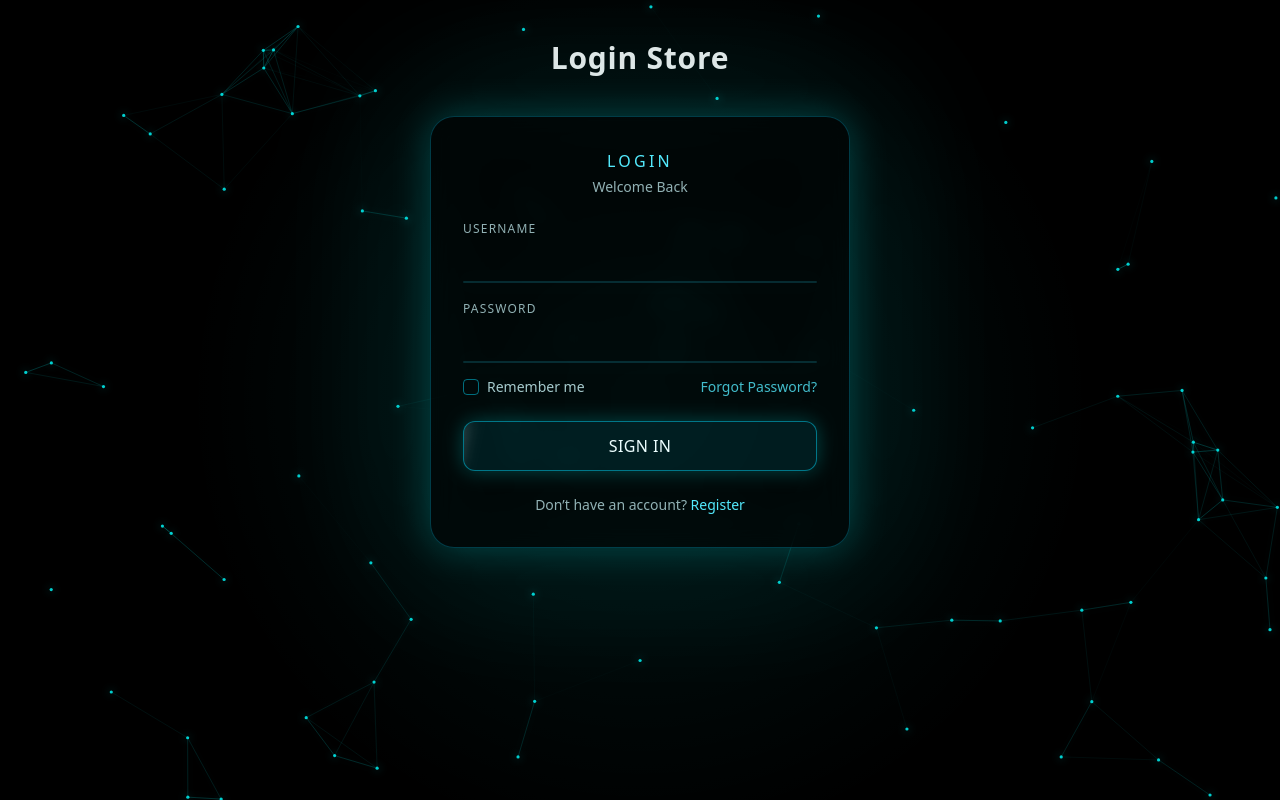
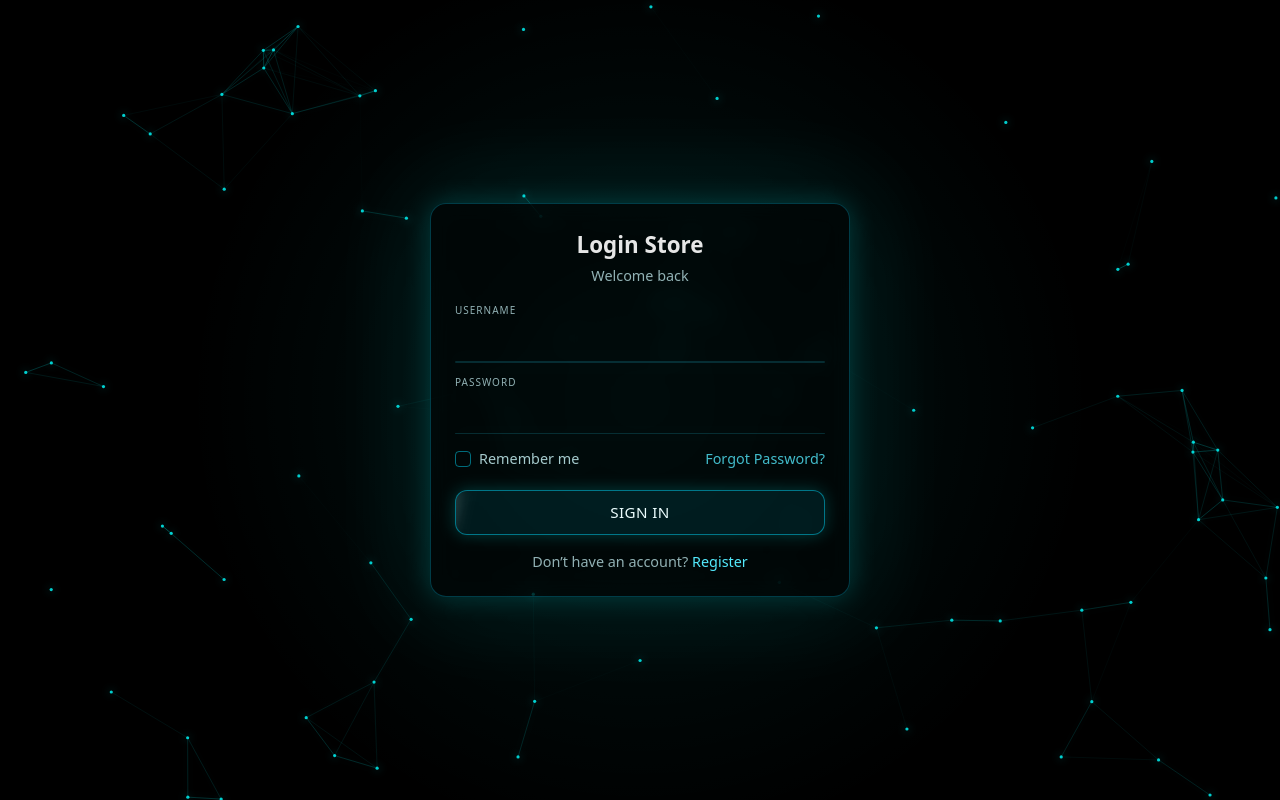
Before and after one commit to TrinhThinh2004/ShopQuanAo, a React (Vite) app in the folder frontend/: page /dang-nhap in a window 1280 px wide. Built offline with nearby package versions, Linux system fonts and the light colour scheme.

Commit message:
fix Login

```diff
--- a/frontend/src/pages/auth/Login.tsx
+++ b/frontend/src/pages/auth/Login.tsx
@@ -1,163 +1,68 @@
-import { useEffect, useRef } from "react";
-type Node = { x: number; y: number; vx: number; vy: number };
+// src/pages/Login.tsx
+import CanvasPolygons from "./_Components/CanvasPolygons";
 
 export default function Login() {
-  const canvasRef = useRef<HTMLCanvasElement | null>(null);
-  const rafRef = useRef<number | null>(null);
-  const nodesRef = useRef<Node[]>([]); // ✅ thay cho useState
+  return (
+    <div className="relative min-h-svh w-full overflow-hidden bg-black text-cyan-100">
+      {/* Nền đa giác động */}
+      <CanvasPolygons />
 
-  useEffect(() => {
-    const canvas = canvasRef.current!;
-    const ctx = canvas.getContext("2d")!;
-    let w = (canvas.width = canvas.offsetWidth);
-    let h = (canvas.height = canvas.offsetHeight);
-
-    const DPI = window.devicePixelRatio || 1;
-    canvas.width = w * DPI;
-    canvas.height = h * DPI;
-    ctx.scale(DPI, DPI);
-
-    const N = Math.round((w * h) / 12000);
-    const speed = 0.4;
-    const rnd = (min: number, max: number) => Math.random() * (max - min) + min;
-
-    // khởi tạo nodes vào ref, KHÔNG dùng setState
-    nodesRef.current = Array.from({ length: N }, () => ({
-      x: rnd(0, w),
-      y: rnd(0, h),
-      vx: rnd(-speed, speed),
-      vy: rnd(-speed, speed),
-    }));
-
-    const draw = () => {
-      ctx.clearRect(0, 0, w, h);
-
-      ctx.fillStyle = "rgba(0, 255, 255, 0.8)";
-      ctx.shadowColor = "rgba(0, 255, 255, 0.6)";
-      ctx.shadowBlur = 8;
-      const maxDist = Math.min(w, h) * 0.15;
-
-      // dùng nodesRef.current
-      const nodes = nodesRef.current;
-
-      for (const n of nodes) {
-        n.x += n.vx;
-        n.y += n.vy;
-        if (n.x < 0 || n.x > w) n.vx *= -1;
-        if (n.y < 0 || n.y > h) n.vy *= -1;
-
-        ctx.beginPath();
-        ctx.arc(n.x, n.y, 1.6, 0, Math.PI * 2);
-        ctx.fill();
-      }
-
-      for (let i = 0; i < nodes.length; i++) {
-        for (let j = i + 1; j < nodes.length; j++) {
-          const a = nodes[i],
-            b = nodes[j];
-          const d = Math.hypot(a.x - b.x, a.y - b.y);
-          if (d < maxDist) {
-            const alpha = 1 - d / maxDist;
-            ctx.strokeStyle = `rgba(0,255,255,${0.25 * alpha})`;
-            ctx.lineWidth = 1;
-            ctx.beginPath();
-            ctx.moveTo(a.x, a.y);
-            ctx.lineTo(b.x, b.y);
-            ctx.stroke();
-          }
-        }
-      }
-
-      rafRef.current = requestAnimationFrame(draw);
-    };
-
-    draw();
-
-    const onResize = () => {
-      w = canvas.offsetWidth;
-      h = canvas.offsetHeight;
-      const dpi = window.devicePixelRatio || 1;
-      canvas.width = w * dpi;
-      canvas.height = h * dpi;
-      ctx.setTransform(dpi, 0, 0, dpi, 0, 0);
-    };
-    window.addEventListener("resize", onResize);
-
-    return () => {
-      if (rafRef.current) cancelAnimationFrame(rafRef.current);
-      window.removeEventListener("resize", onResize);
-    };
-  }, []);
-
-  // ... phần JSX giữ nguyên
-  return (
-    <div className="relative min-h-screen w-full overflow-hidden bg-black text-cyan-100">
-      {/* moving polygon background */}
-      <canvas
-        ref={canvasRef}
-        className="absolute inset-0 h-full w-full"
-        aria-hidden
-      />
-
-      {/* subtle vignette */}
+      {/* Vignette nhẹ */}
       <div className="pointer-events-none absolute inset-0 bg-[radial-gradient(circle_at_center,rgba(0,255,255,0.08),transparent_60%)]" />
 
-      {/* title */}
-      <div className="relative z-10 flex justify-center pt-10">
-        <h1 className="select-none text-3xl font-semibold tracking-wide text-white/90">
+      {/* Căn giữa dọc/ngang cho cân đối */}
+      <div className="relative z-10 grid min-h-svh place-items-center px-4">
+        <section className="relative w-[min(92svw,360px)] md:w-[min(70svw,420px)]">
+          <div className="rounded-2xl border border-cyan-500/30 bg-black/40 p-5 md:p-6 backdrop-blur-md shadow-[0_0_28px_rgba(0,255,255,0.22)]">
+            {/* Title */}
+            <h1 className="mb-1 text-center text-[clamp(1.1rem,3.4vw,1.4rem)] font-semibold text-white/90">
               Login Store
             </h1>
-      </div>
-
-      {/* card */}
-      <div className="relative z-10 mx-auto mt-10 w-[90%] max-w-[420px]">
-        <div className="rounded-3xl border border-cyan-500/30 bg-black/40 p-8 backdrop-blur-md shadow-[0_0_40px_rgba(0,255,255,0.25)]">
-          <h2 className="mb-1 text-center text-cyan-300 tracking-[0.2em]">
-            LOGIN
-          </h2>
-          <p className="mb-6 text-center text-sm text-cyan-100/70">
-            Welcome Back
+            <p className="mb-4 text-center text-[clamp(.8rem,2.4vw,.9rem)] text-cyan-100/70">
+              Welcome back
             </p>
 
             {/* Username */}
-          <label className="mb-1 block text-xs uppercase tracking-widest text-cyan-100/70">
+            <label className="mb-1 block text-[10px] uppercase tracking-widest text-cyan-100/70">
               Username
             </label>
-          <div className="relative mb-5">
+            <div className="relative mb-3.5">
               <input
                 type="text"
+                autoComplete="username"
                 className="peer input-neon w-full rounded-md bg-transparent px-0 py-2
-               text-cyan-50 placeholder:text-cyan-200/30 caret-neon text-neon
-               selection:bg-cyan-500/20"
+                           text-[clamp(.9rem,2.6vw,.95rem)] text-cyan-50 placeholder:text-cyan-200/30
+                           caret-neon text-neon selection:bg-cyan-500/20"
                 placeholder=" "
               />
-            <span className="uline-track"></span>
-            {/* chạy khi focus */}
-            <span className="uline-sweep peer-focus:animate-uline"></span>
+              <span className="uline-track uline-slim"></span>
+              <span className="uline-sweep uline-slim peer-focus:animate-uline"></span>
             </div>
 
             {/* Password */}
-          <label className="mb-1 block text-xs uppercase tracking-widest text-cyan-100/70">
+            <label className="mb-1 block text-[10px] uppercase tracking-widest text-cyan-100/70">
               Password
             </label>
             <div className="relative mb-4">
               <input
                 type="password"
+                autoComplete="current-password"
                 className="peer input-neon w-full rounded-md bg-transparent px-0 py-2
-               text-cyan-50 placeholder:text-cyan-200/30 caret-neon text-neon
-               selection:bg-cyan-500/20"
+                           text-[clamp(.9rem,2.6vw,.95rem)] text-cyan-50 placeholder:text-cyan-200/30
+                           caret-neon text-neon selection:bg-cyan-500/20"
                 placeholder=" "
               />
-            <span className="uline-track"></span>
-            <span className="uline-sweep peer-focus:animate-uline"></span>
+              <span className="uline-track uline-slim"></span>
+              <span className="uline-sweep uline-slim peer-focus:animate-uline"></span>
             </div>
 
             {/* options */}
-          <div className="mb-6 flex items-center justify-between text-sm">
+            <div className="mb-5 flex items-center justify-between text-[clamp(.82rem,2.4vw,.9rem)]">
               <label className="inline-flex select-none items-center gap-2">
                 <input
                   type="checkbox"
-                className="h-4 w-4 appearance-none rounded-[4px] border border-cyan-400/50 bg-transparent checked:bg-cyan-400 checked:shadow-[0_0_10px_rgba(0,255,255,0.8)]"
+                  className="h-4 w-4 appearance-none rounded-[4px] border border-cyan-400/50 bg-transparent
+                             checked:bg-cyan-400 checked:shadow-[0_0_8px_rgba(0,255,255,0.8)]"
                 />
                 <span className="text-cyan-100/80">Remember me</span>
               </label>
@@ -166,15 +71,21 @@ export default function Login() {
               </button>
             </div>
 
-          {/* button */}
-          <button className="group relative w-full overflow-hidden rounded-xl border border-cyan-400/50 bg-cyan-400/10 px-6 py-3 font-medium tracking-wide text-cyan-50 shadow-[0_0_20px_rgba(0,255,255,0.25)] transition-colors hover:bg-cyan-400/20">
+            {/* CTA */}
+            <button
+              className="group relative w-full overflow-hidden rounded-xl border border-cyan-400/50
+                         bg-cyan-400/10 px-5 py-2.5 text-[clamp(.9rem,2.6vw,.95rem)] font-medium tracking-wide text-cyan-50
+                         shadow-[0_0_16px_rgba(0,255,255,0.22)] transition-colors hover:bg-cyan-400/20"
+            >
               <span className="relative z-10">SIGN IN</span>
-            {/* sweep light */}
-            <span className="pointer-events-none absolute inset-y-0 -left-1/3 w-1/3 -skew-x-12 bg-white/20 blur-sm transition-transform duration-500 group-hover:translate-x-[250%]" />
+              <span
+                className="pointer-events-none absolute inset-y-0 -left-1/3 w-1/3 -skew-x-12 bg-white/20 blur-sm
+                               transition-transform duration-500 group-hover:translate-x-[250%]"
+              />
             </button>
 
             {/* footer */}
-          <p className="mt-6 text-center text-sm text-cyan-100/70">
+            <p className="mt-4 text-center text-[clamp(.82rem,2.4vw,.9rem)] text-cyan-100/70">
               Don’t have an account?{" "}
               <a className="text-cyan-300 hover:underline" href="/dang-ky">
                 Register
@@ -182,8 +93,9 @@ export default function Login() {
             </p>
           </div>
 
-        {/* glowing frame */}
-        <div className="pointer-events-none absolute inset-0 -z-10 rounded-3xl blur-2xl [box-shadow:0_0_120px_20px_rgba(0,255,255,0.15)]" />
+          {/* outer glow gọn */}
+          <div className="pointer-events-none absolute inset-0 -z-10 rounded-2xl blur-xl [box-shadow:0_0_80px_14px_rgba(0,255,255,0.13)]" />
+        </section>
       </div>
     </div>
   );
```
Lines whose indentation alone changed are shown as unchanged.
